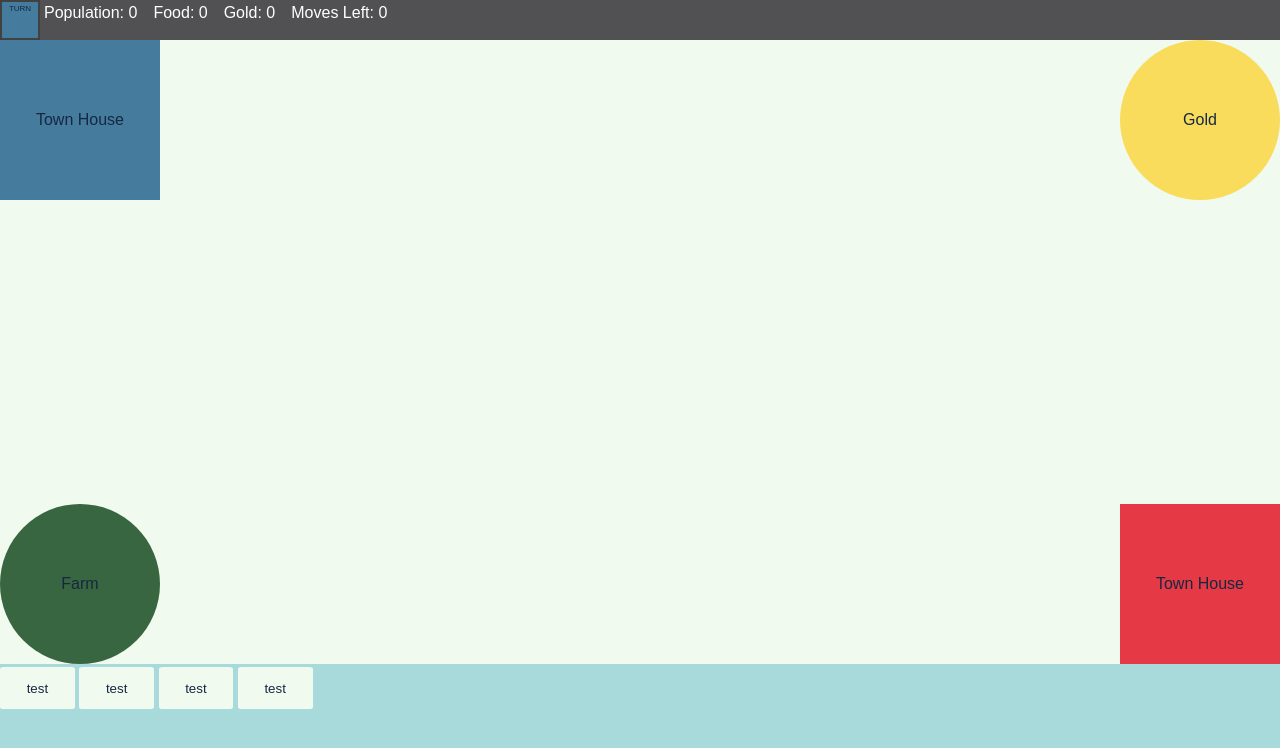
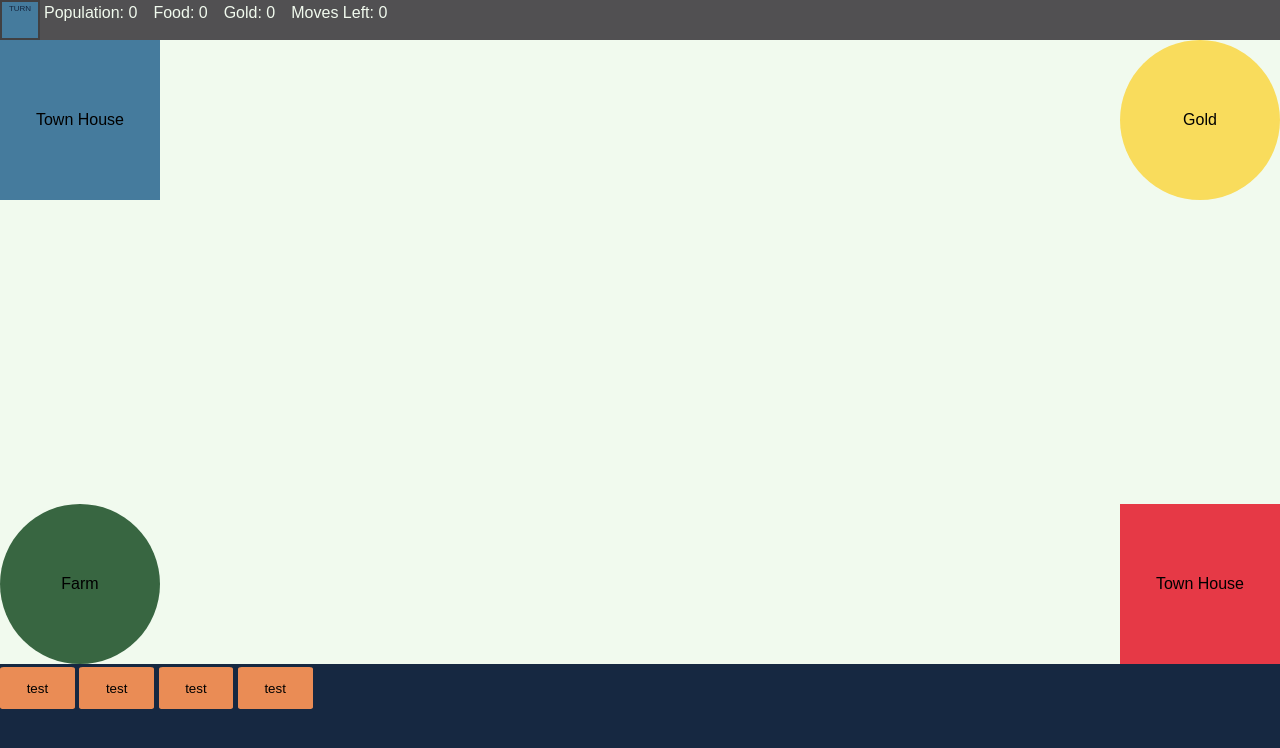
Before and after one commit to Mourud/village-insurgency, a plain HTML site: page gameScreen.html in a window 1280 px wide. Drawn offline with Linux system fonts and the light colour scheme.

Commit message:
added hover and variables

```diff
--- a/css/gameScreen.css
+++ b/css/gameScreen.css
@@ -1,9 +1,20 @@
+:root {
+  --player-one-color: #457b9d;
+  --player-two-color: #e63946;
+
+  --gold-color: #f9dc5c;
+  --farm-color: #386641;
+
+  --game-white: #f1faee;
+  --game-dark: #515052;
+  --game-blue: #162841;
+}
+
 * {
   margin: 0;
   padding: 0;
   box-sizing: border-box;
   font-family: Oswald, Arial, Helvetica, sans-serif;
-  color: #162841;
   position: relative;
 }
 
@@ -14,12 +25,12 @@
 .infobar {
   height: 5vh;
   width: 100vw;
-  background: #515052;
+  background: var(--game-dark);
   display: flex;
 }
 
 .infobar span {
-  color: white;
+  color: var(--game-white);
   text-emphasis: bold;
   margin-right: 1em;
 
@@ -33,7 +44,7 @@
   margin-right: 0.25rem;
   height: 100%;
   width: 5vh;
-  background: #457b9d;
+  background: var(--player-one-color);
   border: solid 2px #414042;
   box-sizing: border-box;
   color: #162841;
@@ -45,22 +56,20 @@
   background: #f1faee;
 }
 
-.controlbox {
-  height: 17vh;
-  width: 100vw;
-  background: #a8dadc;
-}
-
 .townOne {
-  background: #457b9d;
+  background: var(--player-one-color);
   width: 10em;
   height: 10em;
   display: grid;
   place-items: center;
 }
 
+.townOne:hover {
+  background: #386480;
+}
+
 .townTwo {
-  background: #e63946;
+  background: var(--player-two-color);
   width: 10em;
   height: 10em;
   position: absolute;
@@ -70,8 +79,12 @@
   place-items: center;
 }
 
+.townTwo:hover {
+  background: #b62e39;
+}
+
 .mine {
-  background: #f9dc5c;
+  background: var(--gold-color);
   width: 10em;
   height: 10em;
   position: absolute;
@@ -82,8 +95,12 @@
   place-items: center;
 }
 
+.mine:hover {
+  background: #cfb74d;
+}
+
 .farm {
-  background: #386641;
+  background: var(--farm-color);
   width: 10em;
   height: 10em;
   position: absolute;
@@ -94,14 +111,25 @@
   place-items: center;
 }
 
+.farm:hover {
+  background: #28472d;
+}
+
+.controlbox {
+  height: 17vh;
+  width: 100vw;
+  background: var(--game-blue);
+  display: inline-block;
+}
+
 .button {
   padding: 1em 2em;
   margin-top: 0.25em;
-  background: #f1faee;
+  background: #EA8C55;
   border: none;
   border-radius: 5%;
 }
 
-button.button:hover{
-     background: #f1faee;
+button.button:hover {
+  background: #79acad;
 }
```
